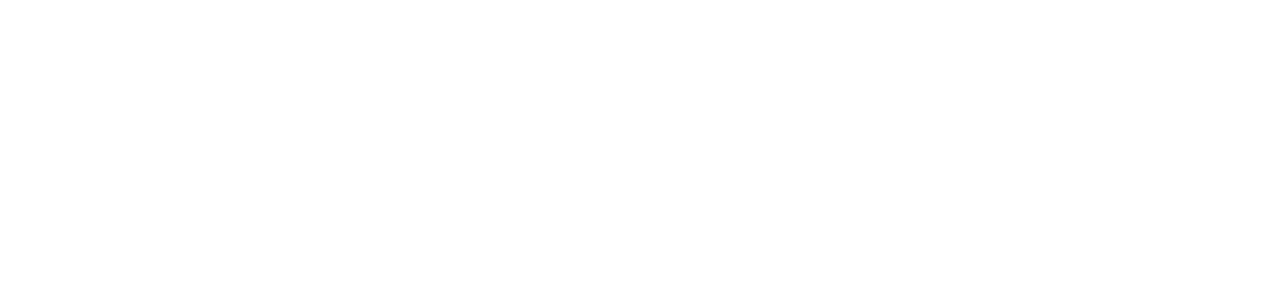
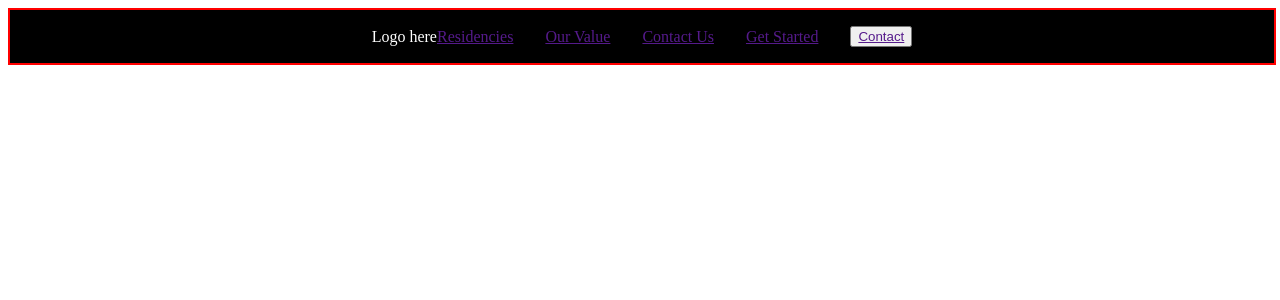
Before and after one commit to lclemente225/mern-real-estate, a React (Vite) app in the folder real-estate-client/: page / in a window 1280 px wide. Shown: the top 300 px of the page. Built offline with nearby package versions, Linux system fonts and the light colour scheme.

Commit message:
added landing page and header

```diff
--- a/real-estate-client/package.json
+++ b/real-estate-client/package.json
@@ -10,6 +10,7 @@
     "preview": "vite preview"
   },
   "dependencies": {
+    "framer-motion": "^10.16.4",
     "react": "^18.2.0",
     "react-dom": "^18.2.0"
   },
--- a/real-estate-client/src/App.jsx
+++ b/real-estate-client/src/App.jsx
@@ -1,11 +1,12 @@
 import { useState } from 'react'
 import './App.css'
+import { LandingPage } from './components'
 
 function App() {
 
   return (
     <>
-
+      <LandingPage/>
     </>
   )
 }
--- /dev/null
+++ b/real-estate-client/src/components/header/header.jsx
@@ -0,0 +1,12 @@
+import React from 'react'
+import Navbar from '../navbar/navbar'
+
+const Header = () => {
+  return (
+    <>
+      <Navbar />
+    </>
+  )
+}
+
+export default Header
--- /dev/null
+++ b/real-estate-client/src/components/index.js
@@ -0,0 +1 @@
+export { default as LandingPage } from './landing-page/landing-page';
--- /dev/null
+++ b/real-estate-client/src/components/landing-page/landing-page.jsx
@@ -0,0 +1,12 @@
+import React from 'react'
+import Header from '../header/header'
+
+const LandingPage = () => {
+  return (
+    <div>
+      <Header/>
+    </div>
+  )
+}
+
+export default LandingPage
--- /dev/null
+++ b/real-estate-client/src/components/navbar/navbar.css
@@ -0,0 +1,20 @@
+.nav-wrapper{
+    justify-items: space-between;
+    background-color: black;
+    margin: 0;
+    width: 100%;
+    color: white;
+    border: 2px solid red;
+}
+.nav-container{
+    width: 100%;
+    color: white;
+    justify-content: space-between;
+    padding: 1rem;
+}
+.nav-container a:hover{
+    color: rgb(21, 248, 0);
+}
+.nav-menu{
+    gap: 2rem;
+}
--- /dev/null
+++ b/real-estate-client/src/components/navbar/navbar.jsx
@@ -0,0 +1,24 @@
+import React from 'react'
+import './navbar.css';
+
+const Navbar = () => {
+  return (
+    <section className='flex-center nav-wrapper'>
+      <div className='flex-center nav-container'>
+        <div>Logo here</div>
+
+        <div className='flex-center nav-menu'>
+          <a href="">Residencies</a>
+          <a href="">Our Value</a>
+          <a href="">Contact Us</a>
+          <a href="">Get Started</a>
+          <button className='button'>
+            <a href="">Contact</a>
+          </button>
+        </div>
+      </div>
+    </section>
+  )
+}
+
+export default Navbar
--- a/real-estate-client/src/index.css
+++ b/real-estate-client/src/index.css
@@ -1,69 +1,5 @@
-:root {
-  font-family: Inter, system-ui, Avenir, Helvetica, Arial, sans-serif;
-  line-height: 1.5;
-  font-weight: 400;
-
-  color-scheme: light dark;
-  color: rgba(255, 255, 255, 0.87);
-  background-color: #242424;
-
-  font-synthesis: none;
-  text-rendering: optimizeLegibility;
-  -webkit-font-smoothing: antialiased;
-  -moz-osx-font-smoothing: grayscale;
-  -webkit-text-size-adjust: 100%;
+.flex-center{
+  display: flex;
+  align-items: center;
+  justify-content: center;
 }
-
-a {
-  font-weight: 500;
-  color: #646cff;
-  text-decoration: inherit;
-}
-a:hover {
-  color: #535bf2;
-}
-
-body {
-  margin: 0;
-  display: flex;
-  place-items: center;
-  min-width: 320px;
-  min-height: 100vh;
-}
-
-h1 {
-  font-size: 3.2em;
-  line-height: 1.1;
-}
-
-button {
-  border-radius: 8px;
-  border: 1px solid transparent;
-  padding: 0.6em 1.2em;
-  font-size: 1em;
-  font-weight: 500;
-  font-family: inherit;
-  background-color: #1a1a1a;
-  cursor: pointer;
-  transition: border-color 0.25s;
-}
-button:hover {
-  border-color: #646cff;
-}
-button:focus,
-button:focus-visible {
-  outline: 4px auto -webkit-focus-ring-color;
-}
-
-@media (prefers-color-scheme: light) {
-  :root {
-    color: #213547;
-    background-color: #ffffff;
-  }
-  a:hover {
-    color: #747bff;
-  }
-  button {
-    background-color: #f9f9f9;
-  }
-}
```
Also changed, not shown: real-estate-client/src/components/hero/hero.jsx (added, +11 -0 lines), real-estate-client/src/components/header/header.css (added), real-estate-client/src/components/hero/hero.css (added), real-estate-client/src/components/landing-page/landing-page.css (added), 1 other file (tests, documents, lock files or other folders).
